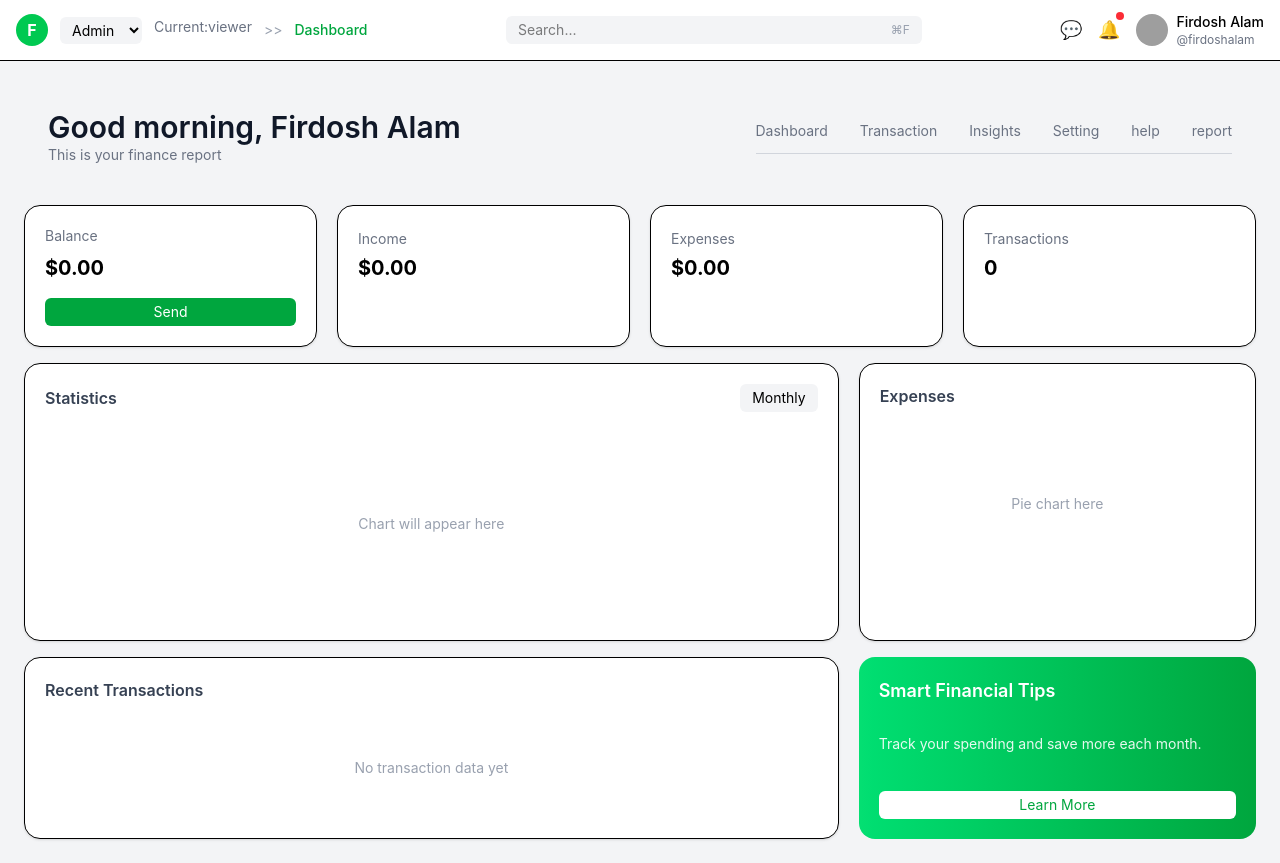
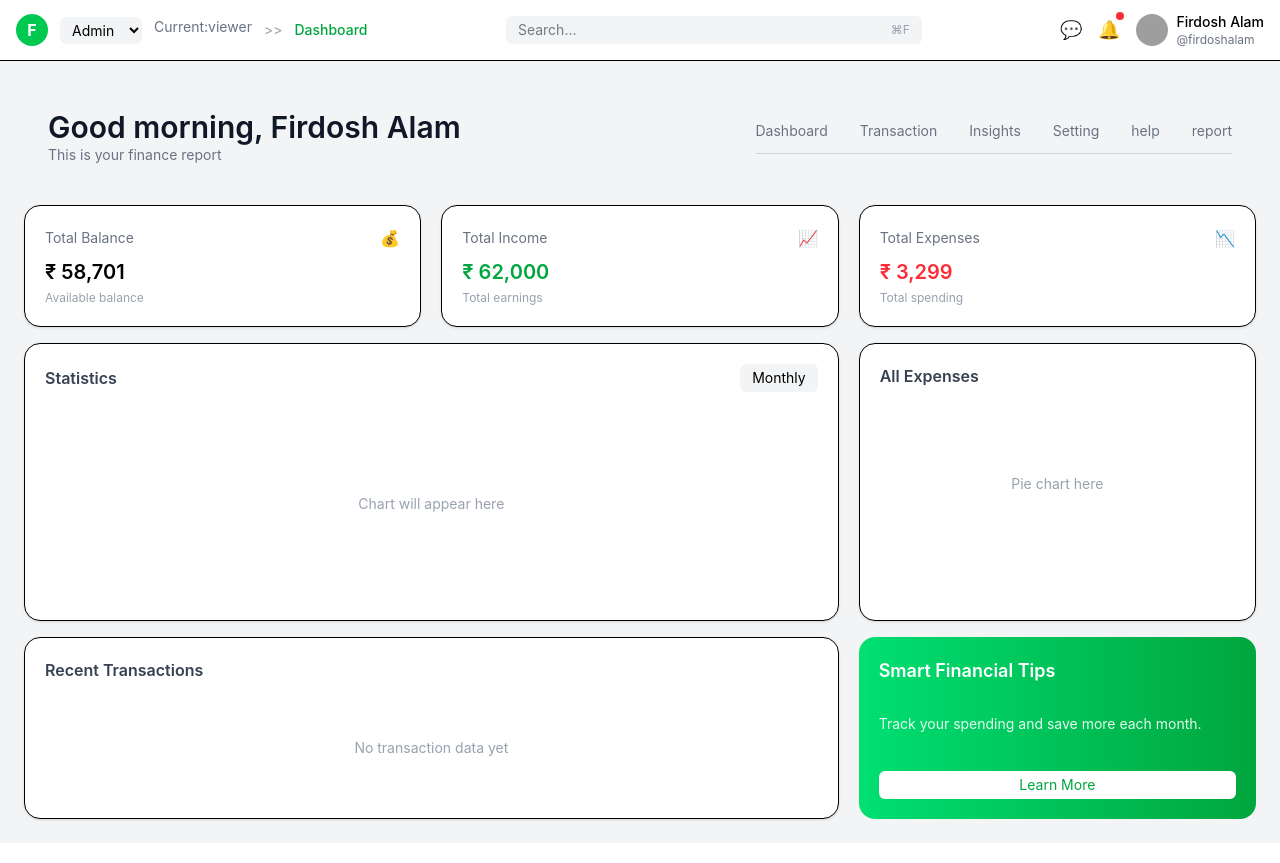
Before and after one commit to firdoshalam7786/zorvyn-dashboard, a React (Vite) app: page / in a window 1280 px wide. Built offline with nearby package versions, Linux system fonts and the light colour scheme; grey boxes are pictures that could not be loaded.

Commit message:
make the cards income, expense

```diff
--- /dev/null
+++ b/src/components/Cards.jsx
@@ -0,0 +1,76 @@
+import { useContext, useMemo } from "react";
+import { AppContext } from "../context/AppContext";
+
+function Cards() {
+  const { transaction } = useContext(AppContext);
+
+  // Calculations
+  const { totalIncome, totalExpense, balance } = useMemo(() => {
+    let income = 0;
+    let expense = 0;
+
+    transaction.forEach((tran) => {
+      if (tran.type === "income") {
+        income += tran.amount;
+      } else {
+        expense += tran.amount;
+      }
+    });
+
+    return {
+      totalIncome: income,
+      totalExpense: expense,
+      balance: income - expense,
+    };
+  }, [transaction]);
+
+  return (
+    <div className="grid gap-5 grid-cols-1 md:grid-cols-3">
+
+      {/* Balance Card */}
+      <div className="bg-white rounded-2xl p-5 shadow-sm border">
+        <div className="flex items-center justify-between">
+          <span className="text-sm text-gray-500">Total Balance</span>
+          <span>💰</span>
+        </div>
+        <h2 className="text-xl font-semibold mt-2">
+          ₹ {balance.toLocaleString()}
+        </h2>
+        <p className="text-xs text-gray-400 mt-1">
+          Available balance
+        </p>
+      </div>
+
+      {/* Income card */}
+      <div className="bg-white rounded-2xl p-5 shadow-sm border">
+        <div className="flex items-center justify-between">
+          <span className="text-sm text-gray-500">Total Income</span>
+          <span>📈</span>
+        </div>
+        <h2 className="text-xl font-semibold mt-2 text-green-600">
+          ₹ {totalIncome.toLocaleString()}
+        </h2>
+        <p className="text-xs text-gray-400 mt-1">
+          Total earnings
+        </p>
+      </div>
+
+      {/* Expense Card */}
+      <div className="bg-white rounded-2xl p-5 shadow-sm border">
+        <div className="flex items-center justify-between">
+          <span className="text-sm text-gray-500">Total Expenses</span>
+          <span>📉</span>
+        </div>
+        <h2 className="text-xl font-semibold mt-2 text-red-500">
+          ₹ {totalExpense.toLocaleString()}
+        </h2>
+        <p className="text-xs text-gray-400 mt-1">
+          Total spending
+        </p>
+      </div>
+
+    </div>
+  );
+}
+
+export default Cards;
--- a/src/main.jsx
+++ b/src/main.jsx
@@ -9,5 +9,5 @@ createRoot(document.getElementById('root')).render(
     <AppProvider>
     <App />
     </AppProvider>
-  </StrictMode>,
+  </StrictMode>
 )
--- a/src/pages/FinanceDashboard.jsx
+++ b/src/pages/FinanceDashboard.jsx
@@ -1,4 +1,5 @@
 import { useState } from "react";
+import Cards from "../components/Cards";
 
 function FinanceDashboard() {
   const [activeTab, setActiveTab] = useState("dashboard");
@@ -43,30 +44,7 @@ function FinanceDashboard() {
       </div>
 
       {/* Cards */}
-      <div className="grid gap-5 grid-cols-1 md:grid-cols-2 xl:grid-cols-4">
-        <div className="bg-white rounded-2xl p-5 shadow-sm border flex flex-col gap-2">
-          <span className="text-sm text-gray-500">Balance</span>
-          <h2 className="text-xl font-bold">$0.00</h2>
-          <button className="mt-2 bg-green-600 text-white py-1 rounded-md text-sm">
-            Send
-          </button>
-        </div>
-
-        <div className="bg-white rounded-2xl p-5 shadow-sm border">
-          <span className="text-sm text-gray-500">Income</span>
-          <h2 className="text-xl font-bold mt-1">$0.00</h2>
-        </div>
-
-        <div className="bg-white rounded-2xl p-5 shadow-sm border">
-          <span className="text-sm text-gray-500">Expenses</span>
-          <h2 className="text-xl font-bold mt-1">$0.00</h2>
-        </div>
-
-        <div className="bg-white rounded-2xl p-5 shadow-sm border">
-          <span className="text-sm text-gray-500">Transactions</span>
-          <h2 className="text-xl font-bold mt-1">0</h2>
-        </div>
-      </div>
+      <Cards />
 
       {/* Mid Section */}
       <div className="grid gap-5 grid-cols-1 xl:grid-cols-3">
@@ -86,7 +64,7 @@ function FinanceDashboard() {
 
         {/* Expense  */}
         <div className="bg-white rounded-2xl p-5 shadow-sm border">
-          <h3 className="text-md font-semibold text-gray-700 mb-4">Expenses</h3>
+          <h3 className="text-md font-semibold text-gray-700 mb-4">All Expenses</h3>
 
           <div className="h-40 flex items-center justify-center text-gray-400 text-sm">
             Pie chart here
```
